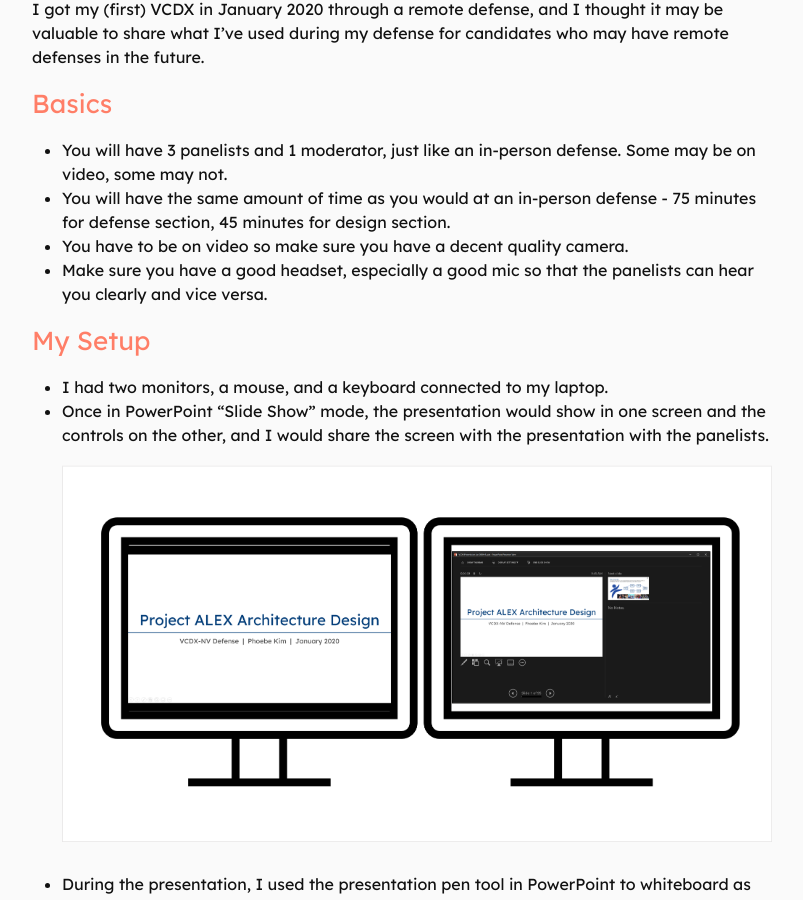
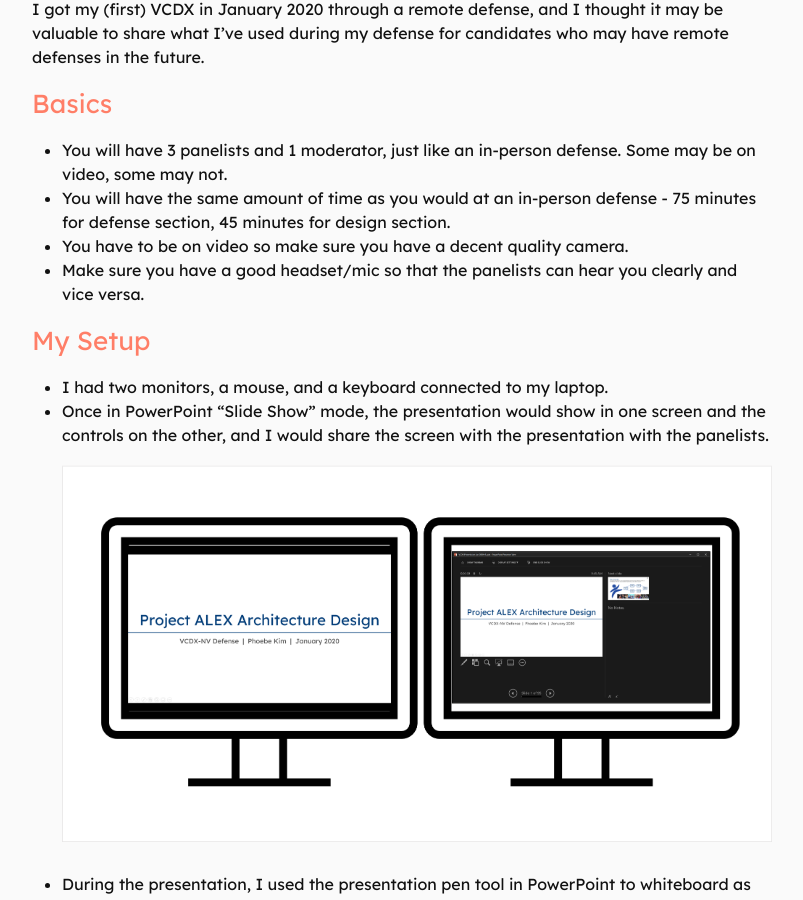
Before and after one commit to phkim14/288clouds, a Jekyll site: the page built from _posts/2020-05-26-tips-for-remote-VCDX-defense.md, in a window 1280 px wide and 900 px high, scrolled down 314 px. Shown: the whole window, without its empty margins (238-1041 px from the left). Built offline with Jekyll 4.4.1, drawn with Linux system fonts in a browser that asks for light colours.

Commit message:
Update 2020-05-26-tips-for-remote-VCDX-defense.md

```diff
--- a/_posts/2020-05-26-tips-for-remote-VCDX-defense.md
+++ b/_posts/2020-05-26-tips-for-remote-VCDX-defense.md
@@ -17,7 +17,7 @@ I got my (first) VCDX in January 2020 through a remote defense, and I thought it
 - You will have 3 panelists and 1 moderator, just like an in-person defense. Some may be on video, some may not.
 - You will have the same amount of time as you would at an in-person defense - 75 minutes for defense section, 45 minutes for design section.
 - You have to be on video so make sure you have a decent quality camera.
-- Make sure you have a good headset, especially a good mic so that the panelists can hear you clearly and vice versa.
+- Make sure you have a good headset/mic so that the panelists can hear you clearly and vice versa.
 
 
 ### My Setup
```
